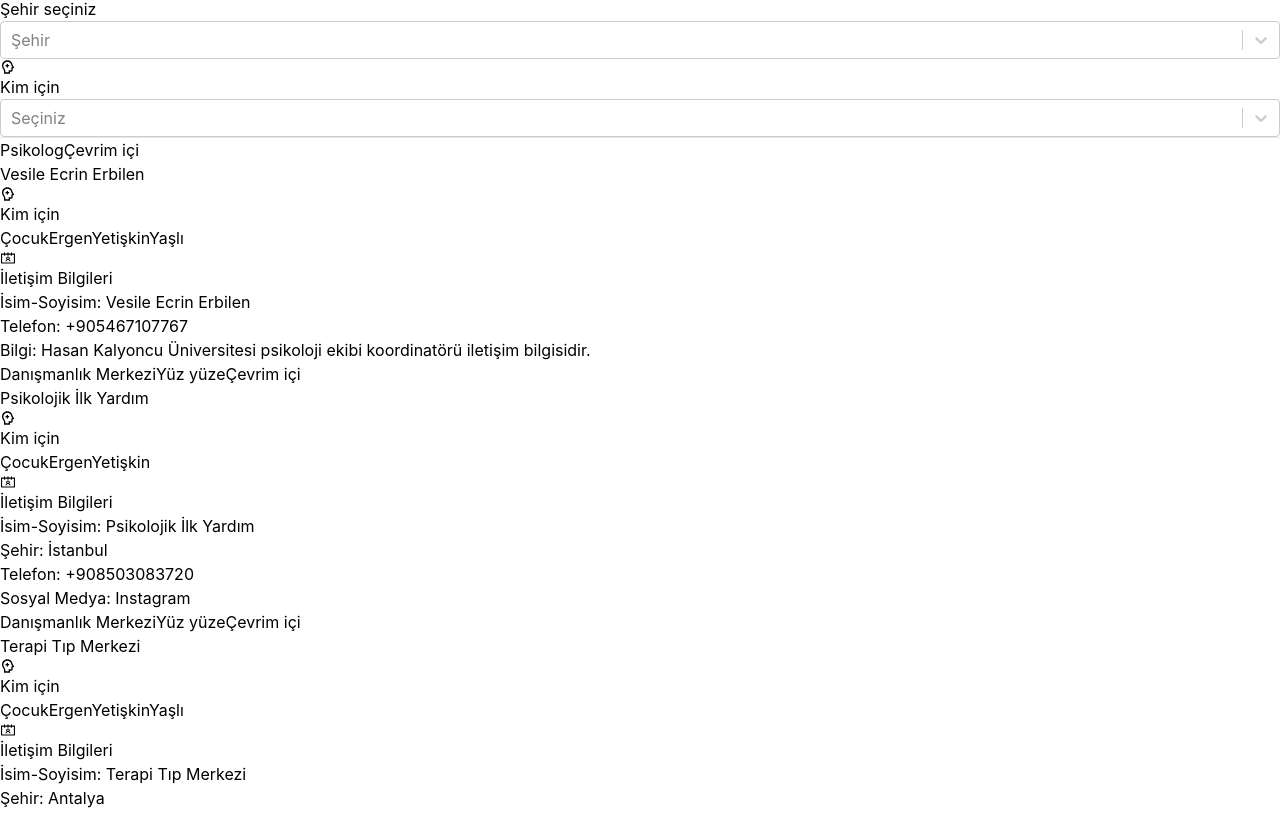
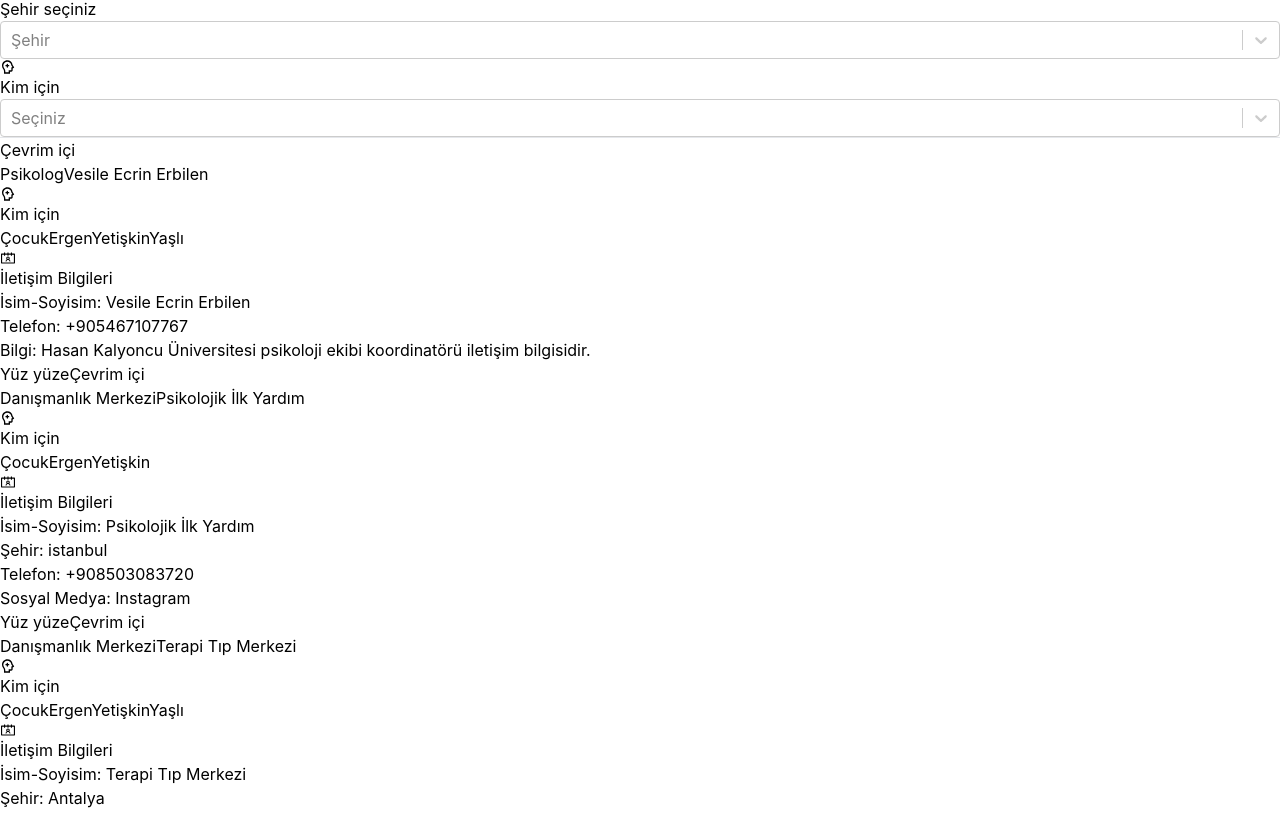
Before and after one commit to bugra-kara/psikologbul, a React (Create React App) app: page / in a window 1280 px wide. Shown: the part 2967-3780 px from the top of the page. Built offline with nearby package versions, Linux system fonts and the light colour scheme; what @material-tailwind/react would draw is missing.

Commit message:
minor changes

```diff
--- a/public/index.html
+++ b/public/index.html
@@ -1,5 +1,5 @@
 <!DOCTYPE html>
-<html lang="en">
+<html lang="tr">
   <head>
     <meta charset="utf-8" />
     <link rel="icon" href="%PUBLIC_URL%/favicon.ico" />
--- a/src/components/FirstSection.js
+++ b/src/components/FirstSection.js
@@ -28,7 +28,7 @@
             <div className='flex flex-col w-full items-center justify-center space-y-10 sm:space-y-16 py-10 px-2'>
                   <div className='text-center flex flex-row space-x-2 items-center rounded-lg bg-palatte-3 bg-opacity-40 px-3 py-1'>
                         <span className='hidden sm:block'><AiOutlineInfoCircle className=' h-6 w-6'/></span>
-                        <span className='text-xs sm:text-lg'>Depremzedelere yönelik <strong>ücretsiz</strong> psikososyal destek veren kişi ve kurumların yer aldığı gönüllü bir platformdur.</span>
+                        <span className=' text-day sm:text-lg'>Depremzedelere yönelik <strong>ücretsiz</strong> psikososyal destek veren kişi ve kurumların yer aldığı gönüllü bir platformdur.</span>
                   </div>
                   <div className='grid grid-cols-1 sm:grid-cols-2 lg:grid-cols-3 gap-10 sm:gap-20 place-items-center'>
                         <div className='col-span-1 rounded-lg p-5 shadow-[0_0px_15px_0px_rgba(131,144,250,0.35)] h-fit w-56 sm:w-auto'>
@@ -38,7 +38,7 @@
                         </div>
                         <div className='col-span-1 rounded-lg p-5 shadow-[0_0px_15px_0px_rgba(131,144,250,0.35)] h-fit'>
                               <span className='justify-center flex pb-3 font-bold text-sm items-center space-x-2'><span className=' text-palatte-5'><MdOutlineLocationOn className='h-5 w-5'/></span><span className=' text-palatte-1'>Şehir seçiniz</span></span>
-                              <Selection className='w-48' options={cities} placeholder="Şehir" onChange={handleChange}></Selection>
+                              <Selection className='w-48 capitalize' options={cities} placeholder="Şehir" onChange={handleChange}></Selection>
                         </div>
                         <div className='col-span-1 rounded-lg p-5 shadow-[0_0px_15px_0px_rgba(131,144,250,0.35)] h-fit'>
                               <span className='justify-center flex pb-3 font-bold text-sm items-center space-x-2'><span className=' text-palatte-6'><RiPsychotherapyLine className='h-5 w-5'/></span><span className=' text-palatte-1'>Kim için</span></span>
--- a/src/components/SecondSection.js
+++ b/src/components/SecondSection.js
@@ -13,15 +13,13 @@
             )
       }
   return (
-      <div className='w-full container grid grid-cols-1 gap-10 items-center justify-center pt-8 px-3 sm:px-4'>
+      <div className='w-full container grid grid-cols-1 gap-10 sm:gap-10 items-center justify-center pt-8 px-3 sm:px-4'>
       {
             selectedData.map((item)=> {
             return (
                   <div key={item.id} className='py-3 px-5 sm:px-10 rounded-xl shadow-[0_0px_15px_0px_rgba(131,144,250,0.35)]'>
                         <div className='flex flex-row items-center space-x-3 sm:space-x-5 pb-3'>
-                              <span className='text-sm sm:text-md shadow rounded font-semibold bg-palatte-2 bg-opacity-30 px-2 py-1'>
-                              {item.unvan}
-                              </span>
+
                               {
                               item.tercihler.yuzyuze ? <span className='text-sm sm:text-md shadow rounded font-semibold bg-palatte-6 bg-opacity-30 px-2 py-1'>
                               Yüz yüze
@@ -33,7 +31,12 @@
                               </span> : ""
                               }
                         </div>
+                        <div className='flex flex-col space-y-2'>
+                        <span className='text-sm flex-none sm:text-md shadow rounded w-fit font-semibold bg-palatte-2 bg-opacity-30 px-2 py-1'>
+                              {item.unvan}
+                        </span>
                         <span className='font-bold text-xl sm:text-2xl'>{item.name}</span>
+                        </div>
                         <div className='flex flex-col pt-3 space-y-4 sm:space-y-6'>
                         <div className='flex flex-col space-y-2'>
                               <span className='font-bold text-lg sm:text-xl flex space-x-2 items-center'><span><RiPsychotherapyLine className=' text-palatte-6'/></span><span>Kim için</span></span>
@@ -56,7 +59,7 @@
                                           : ""
                                     }
                                     {
-                                          item.sehir !== null ? <div className='col-span-1'>
+                                          item.sehir !== null ? <div className='col-span-1 capitalize'>
                                           <span className='font-bold text-sm sm:text-base'>Şehir:</span> {item.sehir}
                                           </div>
                                           : ""
--- a/src/data/cities.json
+++ b/src/data/cities.json
@@ -33,8 +33,8 @@
       { "value": 31, "label": "Hatay"},
       { "value": 32, "label": "Isparta"},
       { "value": 33, "label": "Mersin"},
-      { "value": 34, "label": "İstanbul"},
-      { "value": 35, "label": "İzmir"},
+      { "value": 34, "label": "istanbul"},
+      { "value": 35, "label": "izmir"},
       { "value": 36, "label": "Kars"},
       { "value": 37, "label": "Kastamonu"},
       { "value": 38, "label": "Kayseri"},
--- a/src/data/people.json
+++ b/src/data/people.json
@@ -22,7 +22,7 @@
             "telefon": "+908503083720",
             "tercihler": {"yuzyuze": true, "cevrimici": true},
             "title" : ["Çocuk", "Ergen", "Yetişkin"],
-            "sehir": "İstanbul" ,
+            "sehir": "istanbul" ,
             "bilgi": null,
             "form" : null,
             "instagram" : "https://instagram.com/psikolojikilkyardim?igshid=NTdlMDg3MTY="
--- a/src/reducer/reducer.js
+++ b/src/reducer/reducer.js
@@ -19,7 +19,7 @@
                         return newWho.some((e)=>{ return (item.title.some((i)=>{return (e===i)}))&& (((item.tercihler.cevrimici === true) && (item.tercihler.yuzyuze === true)) && (item.sehir === newSehir))})
                     }
                     else {
-                        return item.sehir === newSehir
+                        return item.sehir === newSehir || item.tercihler.cevrimici === true
                     }
                 }
                 if(newSehir === null && newSehir !== 'Tüm Şehirler' && newWho.length>0) {
@@ -33,7 +33,7 @@
                         return newWho.some((e)=>{ return (item.title.some((i)=>{return (e===i)}))&& ((item.tercihler.cevrimici === true) && (item.tercihler.yuzyuze === true))})
                     }
                     else {
-                        return item.sehir === newSehir
+                        return item.sehir === newSehir || item.tercihler.cevrimici === true
                     }
                 }
                 if(newSehir !== null && newSehir !== 'Tüm Şehirler' && newWho.length===0){
@@ -47,7 +47,7 @@
                         return ((item.tercihler.cevrimici === true) && (item.tercihler.yuzyuze === true)) && (item.sehir === newSehir)
                     }
                     else {
-                        return item.sehir === newSehir
+                        return item.sehir === newSehir || item.tercihler.cevrimici === true
                     }
                 }
                 else {
--- a/tailwind.config.js
+++ b/tailwind.config.js
@@ -43,6 +43,16 @@
       "wp" : "#1e7d34",
       "reddit" : "#ED001C"
     },
+    fontSize: {
+      xsx: '0.6rem',
+      xlx: '1.35rem',
+      date: '40px',
+      day: '12px',
+      small: '11px',
+      head: '15px',
+      most: '1.125rem',
+      extrasmall: '10px'
+    },
     extend: {},
   },
   plugins: [],
```
Also changed, not shown: src/context/filterContext.js (line endings or trailing spaces).
